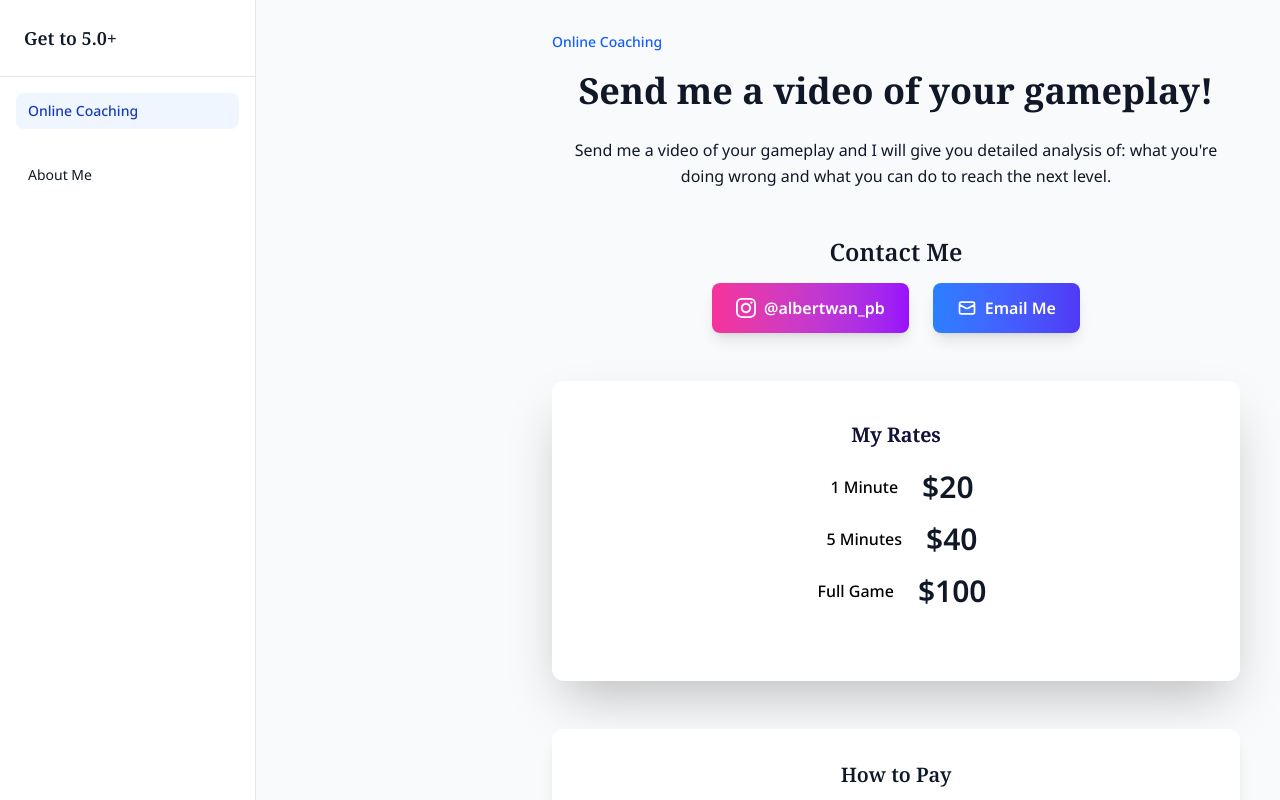
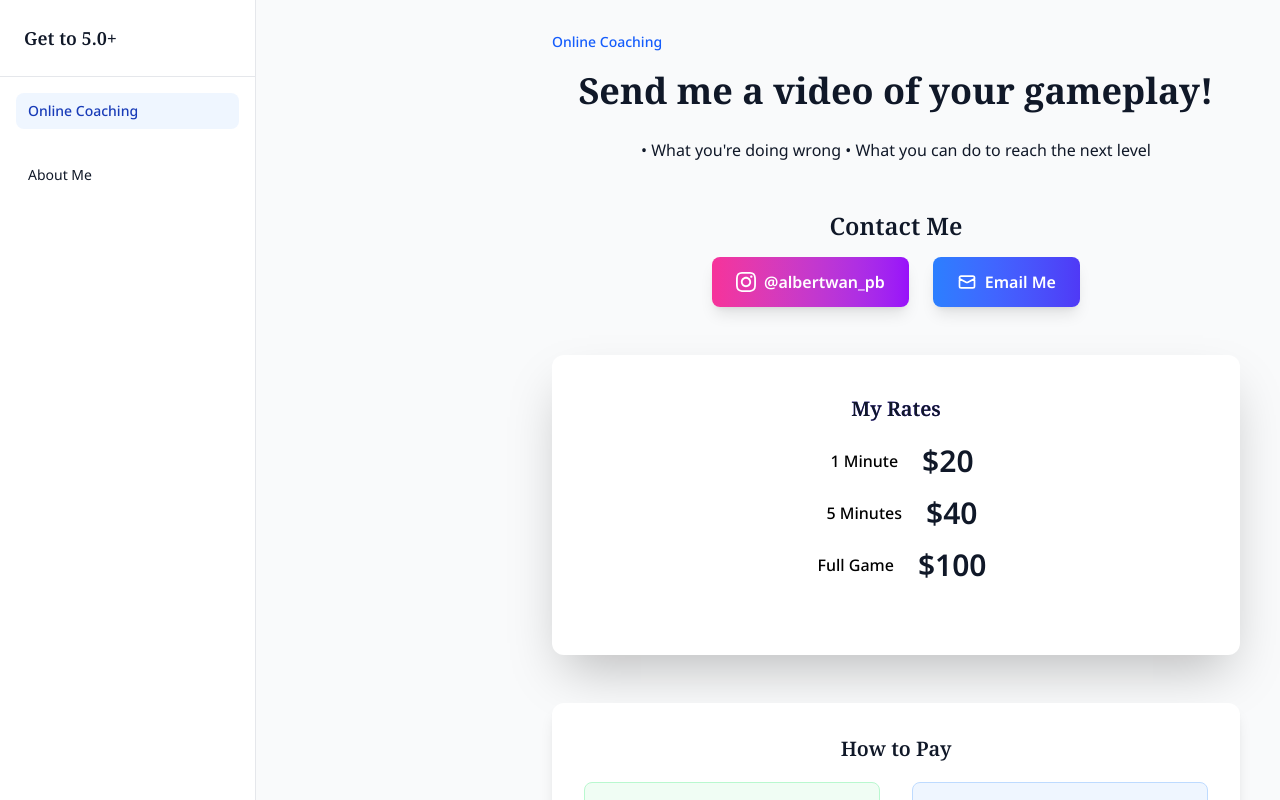
Before and after one commit to bertw2002/react-postgres-fullstack-template, a React (Vite) app: page /section/coaching in a window 1280 px wide. Shown: the top 800 px of the page. Built offline with nearby package versions, Linux system fonts and the light colour scheme; a web font is replaced by a local one.

Commit message:
Update App.jsx

```diff
--- a/src/App.jsx
+++ b/src/App.jsx
@@ -92,7 +92,7 @@ function App() {
           <h1>{activeSection === "coaching" ? "Send me a video of your gameplay!" : "About Me"}</h1>
           <p className="text-gray-900">
             {activeSection === "coaching"
-              ? "Send me a video of your gameplay and I will give you detailed analysis of: what you're doing wrong and what you can do to reach the next level."
+              ? "• What you're doing wrong\n• What you can do to reach the next level"
               : "3.3 -> 5.0 in 7 months. Learn more about my journey."}
           </p>
         </div>
```
